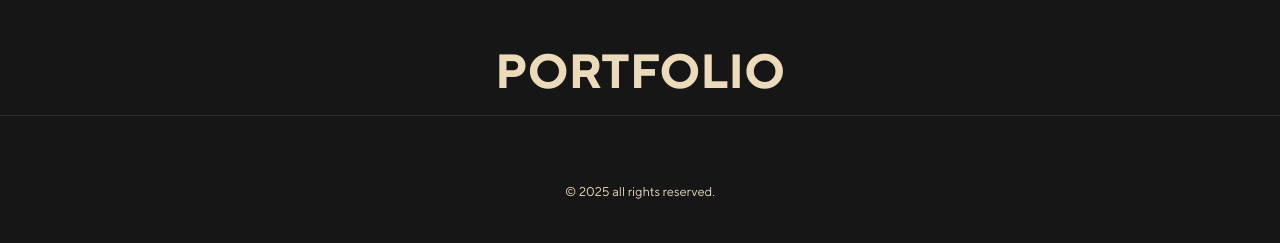
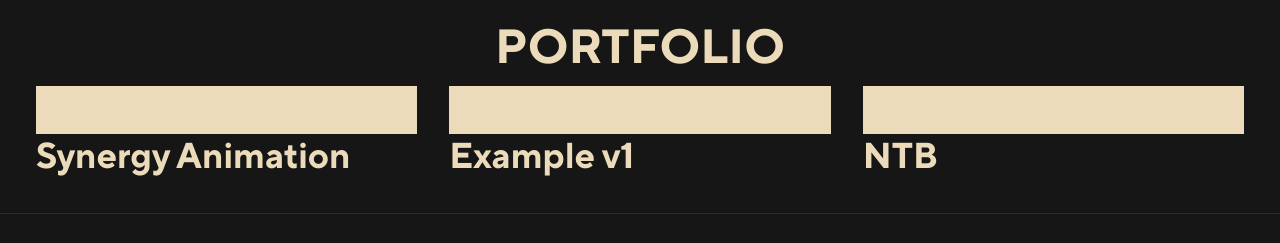
Before and after one commit to kabirov-bae/bae-visit-card, a Vue app: page / in a window 1280 px wide. Shown: the part 883-1126 px from the top of the page. Built offline with nearby package versions, Linux system fonts and the light colour scheme; a web font is replaced by a local one.

Commit message:
- portfolio

```diff
--- a/src/shared/ui/Avatar/ui.vue
+++ b/src/shared/ui/Avatar/ui.vue
@@ -1,10 +1,6 @@
 <script setup lang="ts">
 import { defineProps } from "vue";
 
-interface IAvatar {
-  scale: boolean;
-  bg: boolean;
-}
 interface IAvatarProps {
   scale?: boolean;
   bg?: boolean;
--- /dev/null
+++ b/src/shared/ui/PortfolioItem/index.ts
@@ -0,0 +1 @@
+export { default as PortfolioItem } from "./ui.vue";
--- /dev/null
+++ b/src/shared/ui/PortfolioItem/ui.vue
@@ -0,0 +1,51 @@
+<script setup lang="ts">
+import { defineProps } from "vue";
+import { Heading } from "@/shared/ui/Heading";
+interface CardProps {
+  name: string;
+  image: string;
+  stack: string[];
+}
+
+const props = defineProps<CardProps>();
+
+const { name, image, stack } = props;
+</script>
+
+<template>
+  <div class="portfolio-item">
+    <div class="portfolio-item__image">
+      <img :src="img" alt="" />
+    </div>
+    <div class="portfolio-item__name">
+      <Heading tag-name="h3">{{ name }}</Heading>
+    </div>
+    <div class="portfolio-item__stack">
+      <slot>
+        <span v-for="stackItem in stack" :key="stackItem">{{ stackItem }}</span>
+      </slot>
+    </div>
+  </div>
+</template>
+
+<style scoped>
+.portfolio-item {
+  padding: 1rem;
+}
+
+.portfolio-item__image {
+  width: 100%;
+  height: 3rem;
+  background: var(--main-white);
+}
+
+.portfolio-item__name {
+  font-weight: bold;
+  font-size: 2rem;
+}
+.portfolio-item__stack {
+  display: flex;
+  gap: 0.5rem;
+  font-size: 1.4rem;
+}
+</style>
--- a/src/widgets/Intro/ui.vue
+++ b/src/widgets/Intro/ui.vue
@@ -7,7 +7,6 @@ import { Container } from "@/shared/ui/Container";
   <section class="intro" id="intro">
     <Container>
       <div class="intro__inner">
-        <Avatar :scale="true" :bg="true" />
         <div class="intro__text">
           <Heading tag-name="h1" bold> Hello, I'm Bae!</Heading>
           <Heading tag-name="h2" bold> I'm Junior Web-Developer. </Heading>
--- a/src/widgets/Portfolio/ui.vue
+++ b/src/widgets/Portfolio/ui.vue
@@ -3,7 +3,9 @@
     <Container>
       <Heading tag-name="h2" bold class="title">Portfolio</Heading>
       <div class="portfolio__inner">
-        <div class="portfolio__item"></div>
+        <PortfolioItem name="Synergy Animation" :image="vueImg" />
+        <PortfolioItem name="Example v1" />
+        <PortfolioItem name="NTB" />
       </div>
     </Container>
   </section>
@@ -12,6 +14,15 @@
 <script setup lang="ts">
 import { Container } from "@/shared/ui/Container";
 import { Heading } from "@/shared/ui/Heading";
+import { PortfolioItem } from "@/shared/ui/PortfolioItem";
+import vueImg from "@/shared/ui/Assets/Images/vue.png";
 </script>
 
-<style scoped></style>
+<style scoped>
+.portfolio {
+}
+.portfolio__inner {
+  display: grid;
+  grid-template-columns: repeat(3, 1fr);
+}
+</style>
--- a/src/widgets/Work/ui.vue
+++ b/src/widgets/Work/ui.vue
@@ -17,7 +17,6 @@
         </p>
       </div>
     </Container>
-    <Divider />
   </section>
 </template>
 
```
Also changed, not shown: src/shared/ui/Assets/Images/vue.png (added).
